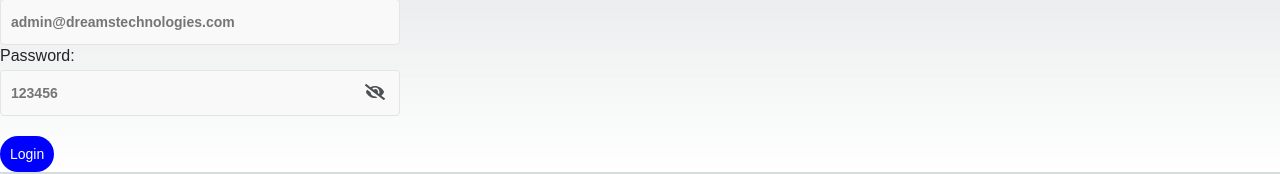
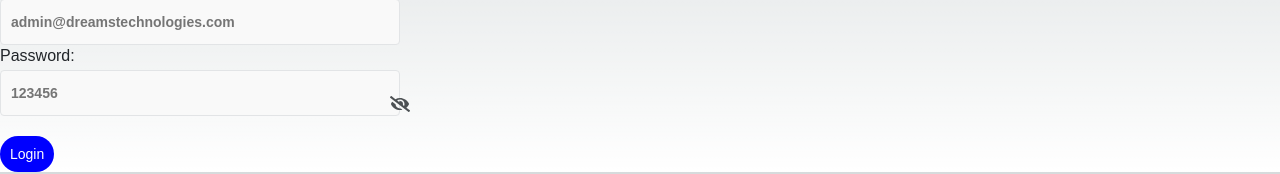
Before and after one commit to vikasrana25101995/Attandance, a Next.js app in the folder attandance/: page / in a window 1280 px wide. Shown: the part 193-367 px from the top of the page. Built offline with nearby package versions, Linux system fonts and the light colour scheme.

Commit message:
changes in password hide/show icon position

```diff
--- a/attandance/app/components/Input/StyleSheet/desktop.scss
+++ b/attandance/app/components/Input/StyleSheet/desktop.scss
@@ -6,6 +6,7 @@
 }
 .InputField{
     margin-top: 5px;
+    position: relative;
 }
 .InputField>input{
     background-color: #f9f9f9;
@@ -21,9 +22,9 @@
 }
 
 .InputField>span>svg{
-    position: relative;
-    top: 4px;
-    left: -35px;
+    position: absolute;
+    top: 24px;
+    left: 390px;
     font-size: 20px;
     color: #4D5154;
 }
--- a/attandance/app/components/Input/StyleSheet/mobile.scss
+++ b/attandance/app/components/Input/StyleSheet/mobile.scss
@@ -1,3 +1,10 @@
 .InputField>input{
     width: 266px;
-    }
+}
+.InputField>span>svg{
+    position: absolute;
+    top: 24px;
+    left: 255px;
+    font-size: 20px;
+    color: #4D5154;
+}
--- a/attandance/app/components/Input/StyleSheet/tablet.scss
+++ b/attandance/app/components/Input/StyleSheet/tablet.scss
@@ -1,3 +1,10 @@
 .InputField>input{
     width: 350px;
-    }
+}
+.InputField>span>svg{
+    position: absolute;
+    top: 24px;
+    left: 340px;
+    font-size: 20px;
+    color: #4D5154;
+}
```
